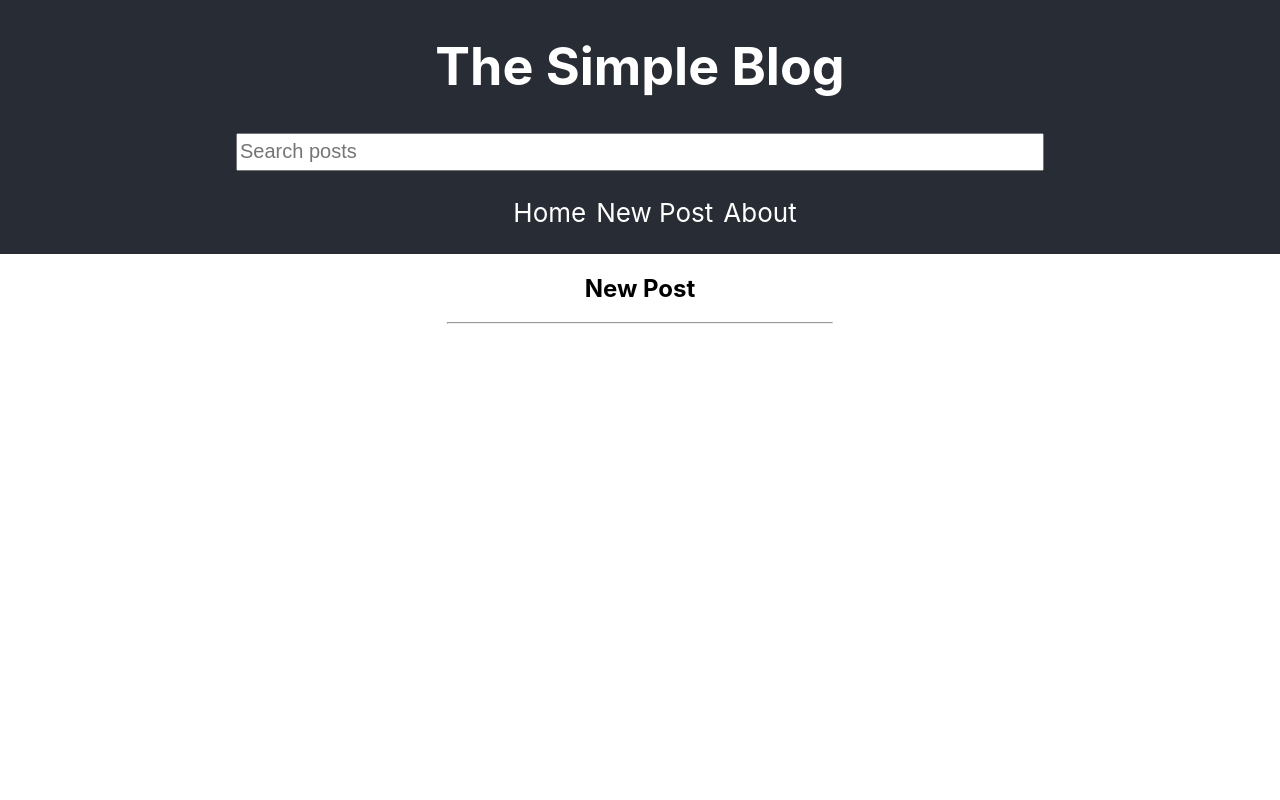
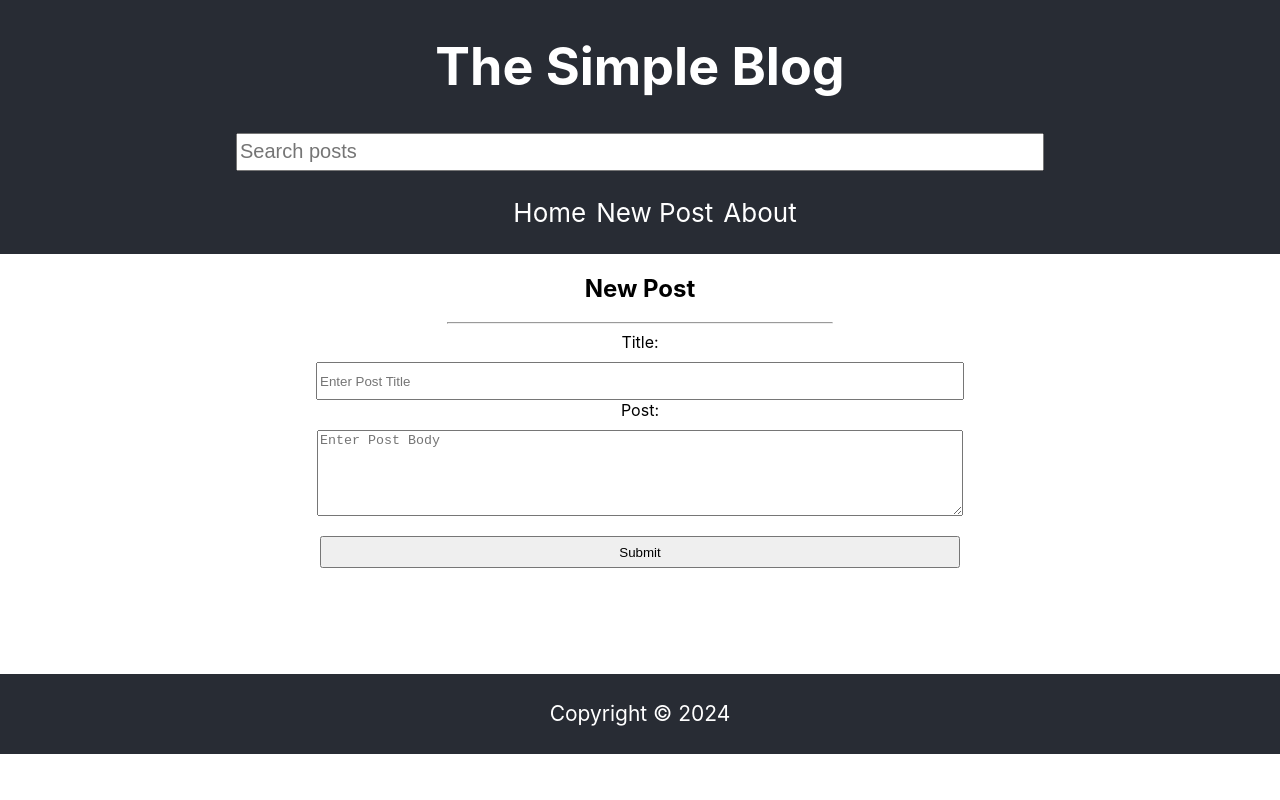
Before and after one commit to enowmbi/react-blog, a React (Create React App) app: page /posts/new in a window 1280 px wide. Shown: the top 800 px of the page. Built offline with nearby package versions, Linux system fonts and the light colour scheme.

Commit message:
Add functionality to add a new post

```diff
--- a/src/App.css
+++ b/src/App.css
@@ -17,6 +17,35 @@ header {
   justify-content: center;
   font-size: calc(10px + 2vmin);
   color: white;
+}
+
+#new-post-form{
+  align-items: center;
+  display: flex;
+  flex-direction: column;
+}
+
+#new-post-form label{
+  align-items: left;
+}
+
+
+#new-post-form input{
+    margin-top: 10px;
+    width: 50%;
+    height: 4vh;
+}
+
+#new-post-form textarea{
+    margin-top: 10px;
+    width: 50%;
+    height: 10vh;
+}
+
+#new-post-form button{
+    height: 4vh;
+    margin-top: 20px;
+    width: 50%;
 }
 
 ul{
@@ -72,7 +101,7 @@ nav ul li a:hover{
 }
 
 main{
-   height: 100vh;
+  min-height: 50vh;
 }
 
 footer{
--- a/src/App.js
+++ b/src/App.js
@@ -12,6 +12,8 @@ import {v4 as uuidv4} from 'uuid'
 
 function App() {
     const [searchText, setSearchText] = useState("")
+    const [postTitle, setPostTitle] = useState("")
+    const [postBody, setPostBody] = useState("")
     const [posts, setPosts] = useState([
       {
           id: uuidv4(),
@@ -47,6 +49,14 @@ function App() {
         navigate("/")
     }
 
+    const handleSubmitPost = (e) => {
+        e.preventDefault()
+        const newPost = {id: uuidv4(), title: postTitle, body: postBody, date: "2024-02-11"}
+        const allPosts = [...posts, newPost]
+        setPosts(allPosts)
+        navigate("/")
+    }
+
     return (
         <div className="App">
             <Header
@@ -58,7 +68,17 @@ function App() {
             <main>
                 <Routes>
                     <Route path="/" element={<Home posts={posts} />} />
-                    <Route path="/posts/new" element={<NewPost />} />
+                    <Route
+                        path="/posts/new"
+                        element={
+                            <NewPost
+                                postTitle={postTitle}
+                                setPostTitle={setPostTitle}
+                                setBody={postBody}
+                                setPostBody={setPostBody}
+                                handleSubmitPost={handleSubmitPost}
+                            />}
+                    />
                     <Route path="/posts/:id" element={<PostDetails posts={posts} handleDeletePost={handleDeletePost}/>} />
                     <Route path="/about" element={<About />} />
                     <Route path="/*" element={<Missing />} />
--- a/src/components/NewPost.js
+++ b/src/components/NewPost.js
@@ -1,8 +1,31 @@
-const NewPost = () =>{
+const NewPost = ({postTitle, setPostTitle, postBody, setPostBody, handleSubmitPost}) =>{
     return(
         <main>
             <h2> New Post </h2>
             <hr id="divider"/>
+        <form id="new-post-form">
+            <label id="post-title-label" htmlFor="post-title">Title:</label>
+            <input
+                type="text"
+                id="post-title"
+                placeholder="Enter Post Title"
+                required
+                onChange={(e) => setPostTitle(e.target.value)}
+        />
+
+            <label id="post-body-label" htmlFor="post-body">Post:</label>
+            <textarea
+                id="post-body"
+                placeholder="Enter Post Body"
+                required
+                onChange={(e) => setPostBody(e.target.value)}
+        />
+            <button
+                onClick={handleSubmitPost}
+            >
+                Submit
+            </button>
+        </form>
          </main>
     )
 
```
